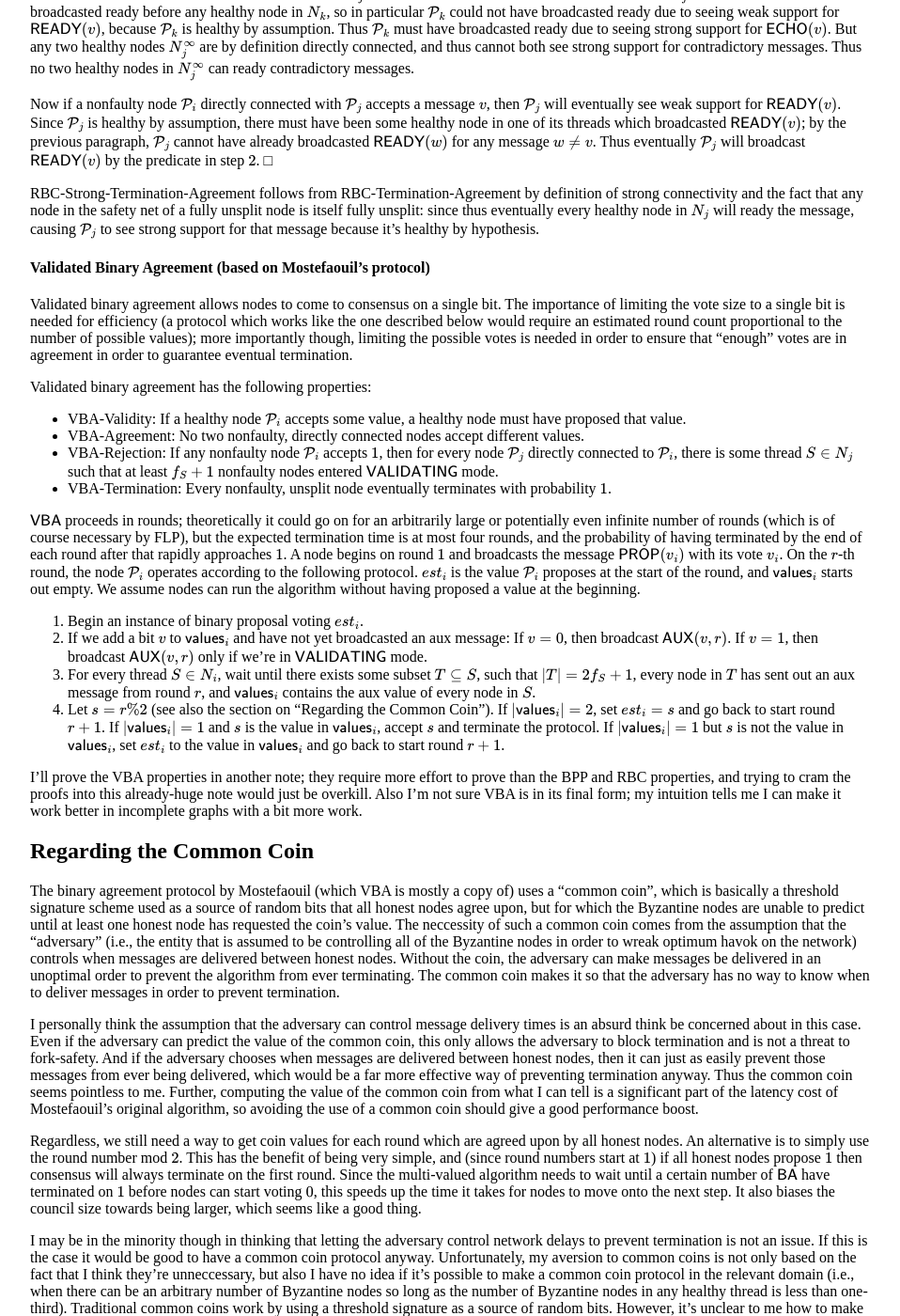
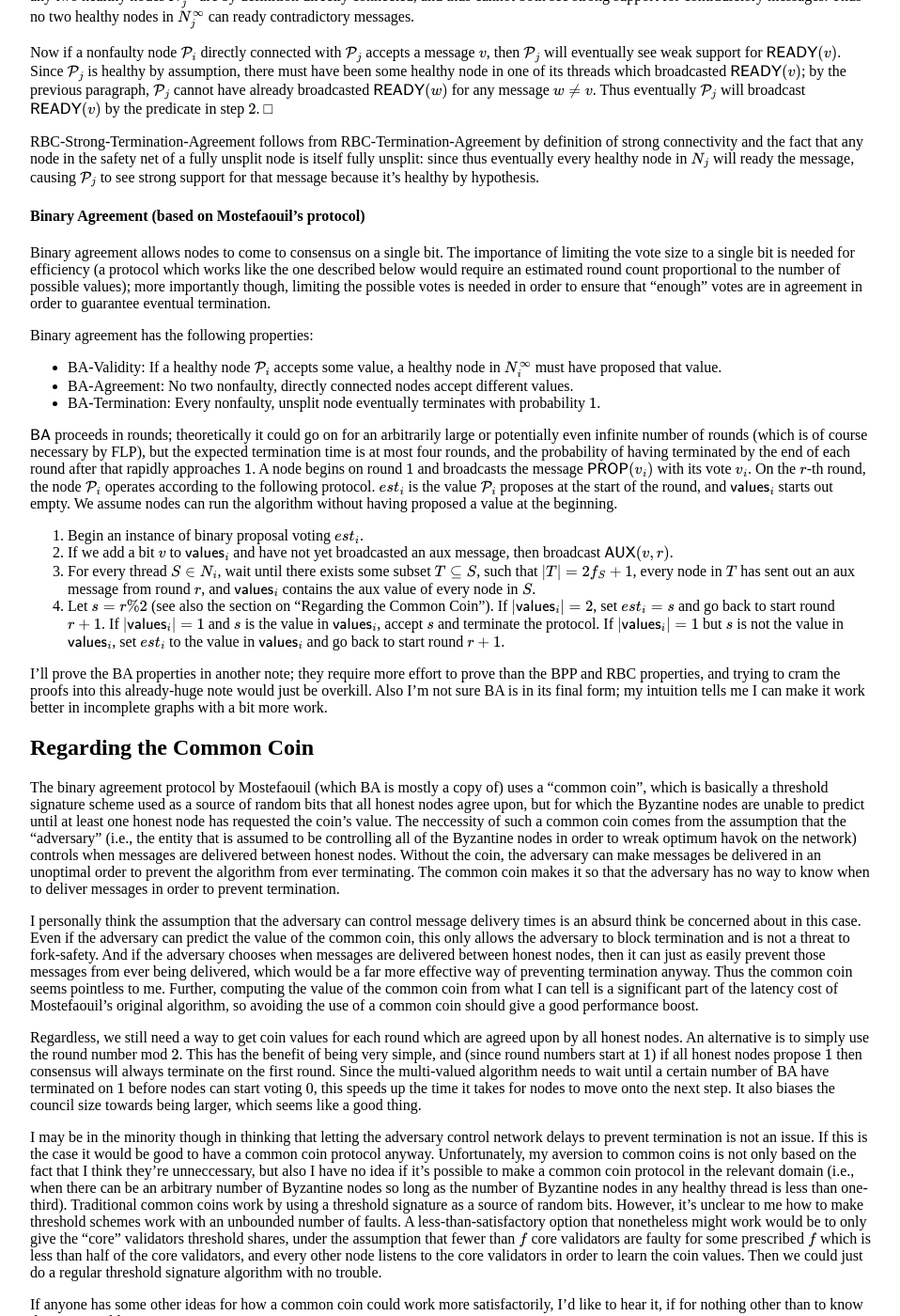
Before and after one commit to ChronusZ/chronusz.github.io, a Jekyll site: the page built from _posts/2017-07-20-parliamentary-consensus-ii.md, in a window 1280 px wide and 1400 px high, scrolled down 4649 px. Shown: the whole window at 94% size, without its empty margins (160-1118 px from the left). Built offline with Jekyll 4.4.1, drawn with Linux system fonts in a browser that asks for light colours; formulas are drawn with MathJax 3; some of the changed text lies outside the part shown.

Commit message:
Update 2017-07-20-parliamentary-consensus-ii.md

```diff
--- a/_posts/2017-07-20-parliamentary-consensus-ii.md
+++ b/_posts/2017-07-20-parliamentary-consensus-ii.md
@@ -33,9 +33,9 @@ I think the clearest way to describe the protocol is to first list the propertie
 
 #### Primitives
 
-Electoral consensus utilizes two primitives: validated binary agreement ($$\mathsf{VBA}$$) and reliable broadcast ($$\mathsf{RBC}$$). Validated binary agreement is an asynchronous consensus protocol where the proposals are restricted to binary bits. The "validated" part of the title refers to the fact that nodes have two states, validating and nonvalidating, and $$\mathsf{VBA}$$ can only terminate on $$1$$ if "enough" nodes are validating. Reliable broadcast is a message-passing protocol that allows nodes to broadcast messages throughout the network in such a way that either 1) no healthy node accepts a message, or 2) all healthy nodes will accept the same message, even if the sender was Byzantine.
+Electoral consensus utilizes two primitives: binary agreement ($$\mathsf{BA}$$) and reliable broadcast ($$\mathsf{RBC}$$). Binary agreement is an asynchronous consensus protocol where the proposals are restricted to binary bits. Reliable broadcast is a message-passing protocol that allows nodes to broadcast messages throughout the network in such a way that either 1) no healthy node accepts a message, or 2) all healthy nodes will accept the same message, even if the sender was Byzantine.
 
-Separate instances of $$\mathsf{VBA}$$ and $$\mathsf{RBC}$$ are created for each candidate; reliable broadcast is used to dessiminate the proposals of candidates throughout the network, and then binary agreement is used to decide whether that reliable broadcast succeeded. A candidate is included in the council iff its binary consensus instance terminates with a value of $$1$$.
+Separate instances of $$\mathsf{BA}$$ and $$\mathsf{RBC}$$ are created for each candidate; reliable broadcast is used to dessiminate the proposals of candidates throughout the network, and then binary agreement is used to decide whether that reliable broadcast succeeded. A candidate is included in the council iff its binary agreement instance terminates with a value of $$1$$.
 
 Formally, reliable broadcast has the following properties:
 - RBC-Validity: If a healthy node $$\mathcal{P}_i$$ accepts some message, $$\mathcal{P}_b$$ must have sent that message to some healthy node.
@@ -43,11 +43,10 @@ Formally, reliable broadcast has the following properties:
 - RBC-Termination-Agreement: If a nonfaulty node $$\mathcal{P}_i$$ accepts some message, then every other healthy, fully unsplit node directly connected with $$\mathcal{P}_i$$ will eventually ready that same message.
 - RBC-Strong-Termination-Agreement: If a nonfaulty node $$\mathcal{P}_i$$ accepts some message, then every other healthy, fully unsplit node *strongly* connected to $$\mathcal{P}_i$$ will eventually *accept* that same message.
 
-Validated Binary agreement has the following properties:
-- VBA-Validity: If a healthy node $$\mathcal{P}_i$$ accepts some value, a healthy node must have proposed that value.
-- VBA-Agreement: No two nonfaulty, directly connected nodes accept different values.
-- VBA-Rejection: If any nonfaulty node $$\mathcal{P}_i$$ accepts $$1$$, then for every node $$\mathcal{P}_j$$ directly connected to $$\mathcal{P}_i$$, there is some thread $$S\in N_j$$ such that at least $$f_S+1$$ nonfaulty nodes entered $$\mathsf{VALIDATING}$$ mode.
-- VBA-Termination: Every nonfaulty, unsplit node eventually terminates with probability $$1$$.
+Binary agreement has the following properties:
+- BA-Validity: If a healthy node $$\mathcal{P}_i$$ accepts some value, a healthy node in $$N_i^{\infty}$$ must have proposed that value.
+- BA-Agreement: No two nonfaulty, directly connected nodes accept different values.
+- BA-Termination: Every nonfaulty, unsplit node eventually terminates with probability $$1$$.
 
 #### Multi-valued Consensus (based on Ben-Or's protocol)
 
@@ -58,11 +57,10 @@ At the beginning of the protocol, the node $$\mathcal{P}_i$$ creates an instance
 Every node $$\mathcal{P}_i$$ (including the candidates themselves) then operates according to the following protocol. Let $$R$$ be the minimum council size we want; $$R$$ doesn't need to be globally agreed upon, but the "actual" value will tend towards the minimum among the "trusted" nodes. Setting $$R$$ too high can block termination if there are fewer than $$R$$ nonfaulty candidates. In practice, $$R$$ can decrease in the middle of a round of consensus, so if one sees consensus stalling they can decrease $$R$$ to aid termination. This won't cause any issues for fork-safety, but lowering $$R$$ too much lowers decentralization.
 
 
-1. Upon readying a hash value from $$\mathsf{RBC}_b$$, check if we know the transaction set that it references. If not, ask our peers if they know to try to find it out. After learning the transaction set which gave rise to the hash, set our state in $$\mathsf{VBA}_b$$ to $$\mathsf{VALIDATING}$$.
-2. Upon accepting a hash value from $$\mathsf{RBC}_b$$, if $$\mathcal{P}_b$$ is in $$B_i$$ and we are already in $$\mathsf{VALIDATING}$$ mode for $$\mathsf{VBA}_b$$ (i.e., we know the transaction set leading to the hash), then vote $$1$$ in $$\mathsf{VBA}_b$$.
-2. Once at least $$R$$ instances of $$\mathsf{VBA}$$ have terminated (possibly not on $$1$$), thereafter automatically vote $$0$$ for every other instance of $$\mathsf{VBA}$$. Additionally, for any instance of $$\mathsf{VBA}$$
-3. Once all instances of $$\mathsf{VBA}$$ relating to all nodes in $$\overline{B}_i$$ have terminated, let $$T$$ be the set of nodes in $$\overline{B}_i$$ which terminated on $$1$$.
-4. Wait until we have readied some message under reliable broadcast from every node in $$T$$. If we ready a hash that we haven't heard from, ask our peers to try to find it out; by VBA-Rejection, there must have been at least $$f_S+1$$ nonfaulty nodes in one of our threads which was in $$\mathsf{VALIDATING}$$ mode on the relevant $$\mathsf{VBA}$$ instance, which, due to the criterion for entering $$\mathsf{VALIDATING}$$ mode in step $$1$$, means they must have the transaction set. Thus we can get the transaction set from at least one of them. Because we have the hash, a Byzantine node cannot trick us into taking the wrong transaction set.
+1. Upon accepting a hash value from $$\mathsf{RBC}_b$$, check if we know the transaction set that it references. If not, ask our peers if they know to try to find it out. After learning the transaction set which gave rise to the hash, if $$\mathcal{P}_b$$ is in $$B_i$$ then vote $$1$$ in $$\mathsf{BA}_b$$.
+2. Once at least $$R$$ instances of $$\mathsf{BA}$$ have terminated (possibly not on $$1$$), thereafter automatically vote $$0$$ for every other instance of $$\mathsf{BA}$$. Additionally, for any instance of $$\mathsf{BA}$$
+3. Once all instances of $$\mathsf{BA}$$ relating to all nodes in $$\overline{B}_i$$ have terminated, let $$T$$ be the set of nodes in $$\overline{B}_i$$ which terminated on $$1$$.
+4. Wait until we have readied some message under reliable broadcast from every node in $$T$$. If we ready a hash that we haven't heard from, ask our peers to try to find it out; by BA-Validity, there must have been some healthy node in extended safety net which voted yes on that instance, and, due to the criterion for voting yes in step $$1$$, this means they must have the transaction set. Thus we can get the transaction set from them; since they're in our extended safety net, it suffices to simply keep asking for it from the nodes in our immediate safety net, since some healthy node in our immediate safety will eventually receive it the same way. Because we have the hash, a Byzantine node cannot trick us into taking the wrong transaction set, and we don't need any confirmations to know we have the correct set.
 5. Apply a deterministic algorithm to the proposals we now know of to construct the final block. This deterministic algorithm could be a union, or an intersection, or picking out the transactions with super-majority support, or whatever; as long as all the honest nodes that don't want to fork with each other agree on the same algorithm anything works.
 
 
@@ -93,7 +91,7 @@ Proof of termination: Suppose $$\mathcal{P}_i$$ is healthy and fully unsplit. Th
 
 ## Implementing the Primitives
 
-Here we describe finally how the primitives themselves work. There are actually three primitives that are needed: binary proposal ($$\mathsf{BPP}$$), validated binary agreement ($$\mathsf{VBA}$$), and reliable broadcast ($$\mathsf{RBC}$$). $$\mathsf{BPP}$$ is used to construct $$\mathsf{VBA}$$, and $$\mathsf{VBA}$$ and $$\mathsf{RBC}$$ are used in conjunction to construct the overlying multi-valued consensus protocol.
+Here we describe finally how the primitives themselves work. There are actually three primitives that are needed: binary proposal ($$\mathsf{BPP}$$), validated binary agreement ($$\mathsf{BA}$$), and reliable broadcast ($$\mathsf{RBC}$$). $$\mathsf{BPP}$$ is used to construct $$\mathsf{BA}$$, and $$\mathsf{BA}$$ and $$\mathsf{RBC}$$ are used in conjunction to construct the overlying multi-valued consensus protocol.
 
 #### Binary Proposal (based on Mostefaouil's protocol)
 
@@ -153,35 +151,34 @@ Now if a nonfaulty node $$\mathcal{P}_i$$ directly connected with $$\mathcal{P}_
 
 RBC-Strong-Termination-Agreement follows from RBC-Termination-Agreement by definition of strong connectivity and the fact that any node in the safety net of a fully unsplit node is itself fully unsplit: since thus eventually every healthy node in $$N_j$$ will ready the message, causing $$\mathcal{P}_j$$ to see strong support for that message because it's healthy by hypothesis.
 
-#### Validated Binary Agreement (based on Mostefaouil's protocol)
+#### Binary Agreement (based on Mostefaouil's protocol)
 
-Validated binary agreement allows nodes to come to consensus on a single bit. The importance of limiting the vote size to a single bit is needed for efficiency (a protocol which works like the one described below would require an estimated round count proportional to the number of possible values); more importantly though, limiting the possible votes is needed in order to ensure that "enough" votes are in agreement in order to guarantee eventual termination.
+Binary agreement allows nodes to come to consensus on a single bit. The importance of limiting the vote size to a single bit is needed for efficiency (a protocol which works like the one described below would require an estimated round count proportional to the number of possible values); more importantly though, limiting the possible votes is needed in order to ensure that "enough" votes are in agreement in order to guarantee eventual termination.
 
-Validated binary agreement has the following properties:
-- VBA-Validity: If a healthy node $$\mathcal{P}_i$$ accepts some value, a healthy node must have proposed that value.
-- VBA-Agreement: No two nonfaulty, directly connected nodes accept different values.
-- VBA-Rejection: If any nonfaulty node $$\mathcal{P}_i$$ accepts $$1$$, then for every node $$\mathcal{P}_j$$ directly connected to $$\mathcal{P}_i$$, there is some thread $$S\in N_j$$ such that at least $$f_S+1$$ nonfaulty nodes entered $$\mathsf{VALIDATING}$$ mode.
-- VBA-Termination: Every nonfaulty, unsplit node eventually terminates with probability $$1$$.
+Binary agreement has the following properties:
+- BA-Validity: If a healthy node $$\mathcal{P}_i$$ accepts some value, a healthy node in $$N_i^{\infty}$$ must have proposed that value.
+- BA-Agreement: No two nonfaulty, directly connected nodes accept different values.
+- BA-Termination: Every nonfaulty, unsplit node eventually terminates with probability $$1$$.
 
-$$\mathsf{VBA}$$ proceeds in rounds; theoretically it could go on for an arbitrarily large or potentially even infinite number of rounds (which is of course necessary by FLP), but the expected termination time is at most four rounds, and the probability of having terminated by the end of each round after that rapidly approaches $$1$$. A node begins on round $$1$$ and broadcasts the message $$\mathsf{PROP}(v_i)$$ with its vote $$v_i$$. On the $$r$$-th round, the node $$\mathcal{P}_i$$ operates according to the following protocol. $$est_i$$ is the value $$\mathcal{P}_i$$ proposes at the start of the round, and $$\mathsf{values}_i$$ starts out empty. We assume nodes can run the algorithm without having proposed a value at the beginning.
+$$\mathsf{BA}$$ proceeds in rounds; theoretically it could go on for an arbitrarily large or potentially even infinite number of rounds (which is of course necessary by FLP), but the expected termination time is at most four rounds, and the probability of having terminated by the end of each round after that rapidly approaches $$1$$. A node begins on round $$1$$ and broadcasts the message $$\mathsf{PROP}(v_i)$$ with its vote $$v_i$$. On the $$r$$-th round, the node $$\mathcal{P}_i$$ operates according to the following protocol. $$est_i$$ is the value $$\mathcal{P}_i$$ proposes at the start of the round, and $$\mathsf{values}_i$$ starts out empty. We assume nodes can run the algorithm without having proposed a value at the beginning.
 
 
 1. Begin an instance of binary proposal voting $$est_i$$.
-2. If we add a bit $$v$$ to $$\mathsf{values}_i$$ and have not yet broadcasted an aux message: If $$v=0$$, then broadcast $$\mathsf{AUX}(v,r)$$. If $$v=1$$, then broadcast $$\mathsf{AUX}(v,r)$$ only if we're in $$\mathsf{VALIDATING}$$ mode.
+2. If we add a bit $$v$$ to $$\mathsf{values}_i$$ and have not yet broadcasted an aux message, then broadcast $$\mathsf{AUX}(v,r)$$.
 3. For every thread $$S\in N_i$$, wait until there exists some subset $$T\subseteq S$$, such that $$\vert T\vert=2f_S+1$$, every node in $$T$$ has sent out an aux message from round $$r$$, and $$\mathsf{values}_i$$ contains the aux value of every node in $$S$$.
 4. Let $$s=r\% 2$$ (see also the section on "Regarding the Common Coin"). If $$\vert \mathsf{values}_i\vert=2$$, set $$est_i=s$$ and go back to start round $$r+1$$. If $$\vert \mathsf{values}_i\vert=1$$ and $$s$$ is the value in $$\mathsf{values}_i$$, accept $$s$$ and terminate the protocol. If $$\vert\mathsf{values}_i\vert=1$$ but $$s$$ is not the value in $$\mathsf{values}_i$$, set $$est_i$$ to the value in $$\mathsf{values}_i$$ and go back to start round $$r+1$$.
 
 
-I'll prove the VBA properties in another note; they require more effort to prove than the BPP and RBC properties, and trying to cram the proofs into this already-huge note would just be overkill. Also I'm not sure VBA is in its final form; my intuition tells me I can make it work better in incomplete graphs with a bit more work.
+I'll prove the BA properties in another note; they require more effort to prove than the BPP and RBC properties, and trying to cram the proofs into this already-huge note would just be overkill. Also I'm not sure BA is in its final form; my intuition tells me I can make it work better in incomplete graphs with a bit more work.
 
 
 ## Regarding the Common Coin
 
-The binary agreement protocol by Mostefaouil (which VBA is mostly a copy of) uses a "common coin", which is basically a threshold signature scheme used as a source of random bits that all honest nodes agree upon, but for which the Byzantine nodes are unable to predict until at least one honest node has requested the coin's value. The neccessity of such a common coin comes from the assumption that the "adversary" (i.e., the entity that is assumed to be controlling all of the Byzantine nodes in order to wreak optimum havok on the network) controls when messages are delivered between honest nodes. Without the coin, the adversary can make messages be delivered in an unoptimal order to prevent the algorithm from ever terminating. The common coin makes it so that the adversary has no way to know when to deliver messages in order to prevent termination.
+The binary agreement protocol by Mostefaouil (which BA is mostly a copy of) uses a "common coin", which is basically a threshold signature scheme used as a source of random bits that all honest nodes agree upon, but for which the Byzantine nodes are unable to predict until at least one honest node has requested the coin's value. The neccessity of such a common coin comes from the assumption that the "adversary" (i.e., the entity that is assumed to be controlling all of the Byzantine nodes in order to wreak optimum havok on the network) controls when messages are delivered between honest nodes. Without the coin, the adversary can make messages be delivered in an unoptimal order to prevent the algorithm from ever terminating. The common coin makes it so that the adversary has no way to know when to deliver messages in order to prevent termination.
 
 I personally think the assumption that the adversary can control message delivery times is an absurd think be concerned about in this case. Even if the adversary can predict the value of the common coin, this only allows the adversary to block termination and is not a threat to fork-safety. And if the adversary chooses when messages are delivered between honest nodes, then it can just as easily prevent those messages from ever being delivered, which would be a far more effective way of preventing termination anyway. Thus the common coin seems pointless to me. Further, computing the value of the common coin from what I can tell is a significant part of the latency cost of Mostefaouil's original algorithm, so avoiding the use of a common coin should give a good performance boost.
 
-Regardless, we still need a way to get coin values for each round which are agreed upon by all honest nodes. An alternative is to simply use the round number mod $$2$$. This has the benefit of being very simple, and (since round numbers start at $$1$$) if all honest nodes propose $$1$$ then consensus will always terminate on the first round. Since the multi-valued algorithm needs to wait until a certain number of $$\mathsf{BA}$$ have terminated on $$1$$ before nodes can start voting $$0$$, this speeds up the time it takes for nodes to move onto the next step. It also biases the council size towards being larger, which seems like a good thing.
+Regardless, we still need a way to get coin values for each round which are agreed upon by all honest nodes. An alternative is to simply use the round number mod $$2$$. This has the benefit of being very simple, and (since round numbers start at $$1$$) if all honest nodes propose $$1$$ then consensus will always terminate on the first round. Since the multi-valued algorithm needs to wait until a certain number of BA have terminated on $$1$$ before nodes can start voting $$0$$, this speeds up the time it takes for nodes to move onto the next step. It also biases the council size towards being larger, which seems like a good thing.
 
 I may be in the minority though in thinking that letting the adversary control network delays to prevent termination is not an issue. If this is the case it would be good to have a common coin protocol anyway. Unfortunately, my aversion to common coins is not only based on the fact that I think they're unneccessary, but also I have no idea if it's possible to make a common coin protocol in the relevant domain (i.e., when there can be an arbitrary number of Byzantine nodes so long as the number of Byzantine nodes in any healthy thread is less than one-third). Traditional common coins work by using a threshold signature as a source of random bits. However, it's unclear to me how to make threshold schemes work with an unbounded number of faults. A less-than-satisfactory option that nonetheless might work would be to only give the "core" validators threshold shares, under the assumption that fewer than $$f$$ core validators are faulty for some prescribed $$f$$ which is less than half of the core validators, and every other node listens to the core validators in order to learn the coin values. Then we could just do a regular threshold signature algorithm with no trouble.
 
```
